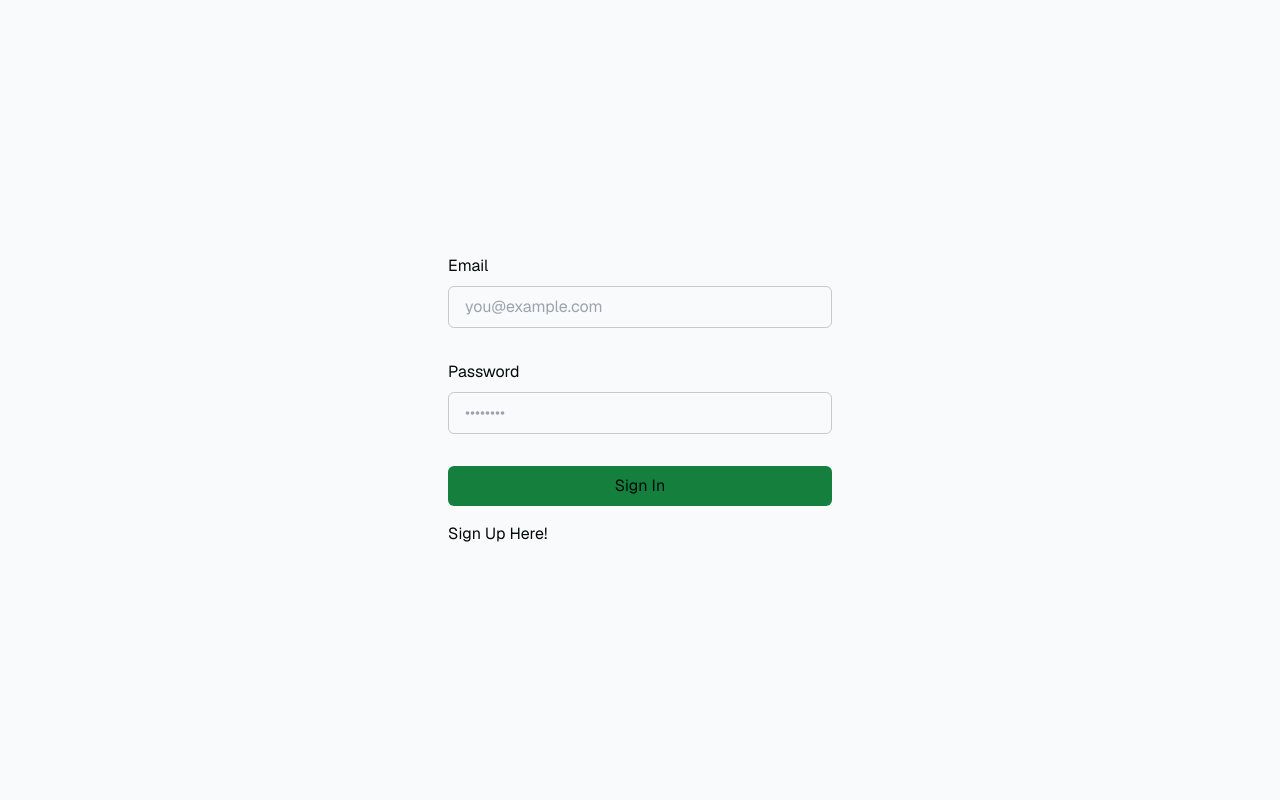
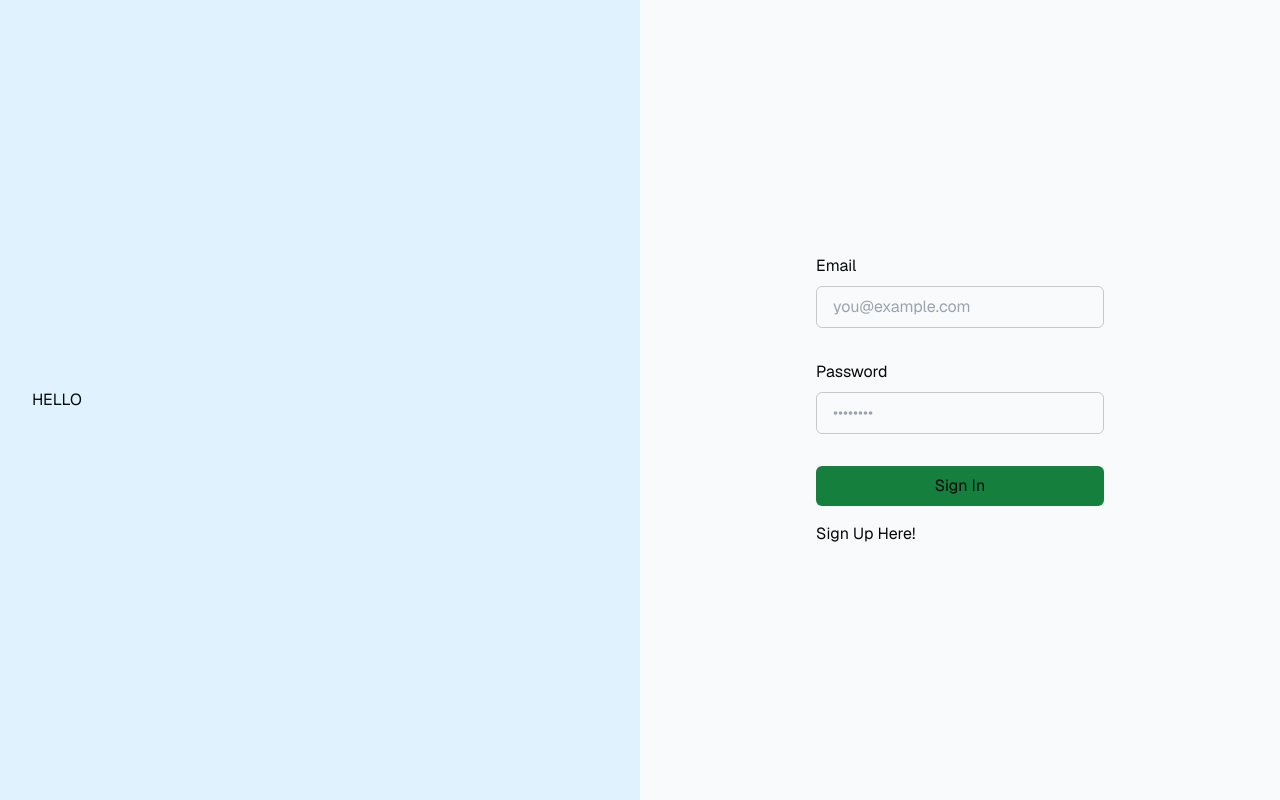
Before and after one commit to SchoolOfCode/bc16-final-projects-team_algorhythm, a Next.js app: page /login in a window 1280 px wide. Built offline with nearby package versions, Linux system fonts and the light colour scheme; no server answers; what tailwindcss-animated would draw is missing.

Commit message:
login page added

```diff
--- a/app/login/page.tsx
+++ b/app/login/page.tsx
@@ -28,9 +28,13 @@ export default function Login({
   };
 
   return (
-    <div className="flex-1 flex flex-col w-full px-8 sm:max-w-md justify-center gap-2">
+    <div className="flex-1 flex w-full justify-center">
+      <div className="bg-sky-100 flex-1 flex flex-col w-full px-8 justify-center">
+        HELLO
+      </div>
+    <div className="flex-1 flex w-full px-8 justify-center gap-2">
 
-      <form className="animate-in flex-1 flex flex-col w-full justify-center gap-2 text-foreground">
+      <form className="animate-in flex w-[50%] flex-col justify-center gap-2 text-foreground">
         <label className="text-md" htmlFor="email">
           Email
         </label>
@@ -65,5 +69,6 @@ export default function Login({
         )}
       </form>
     </div>
+    </div>
   );
 }
```
